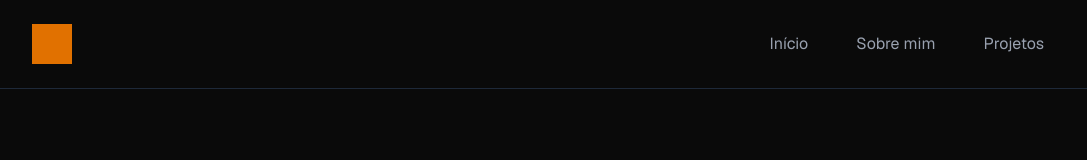
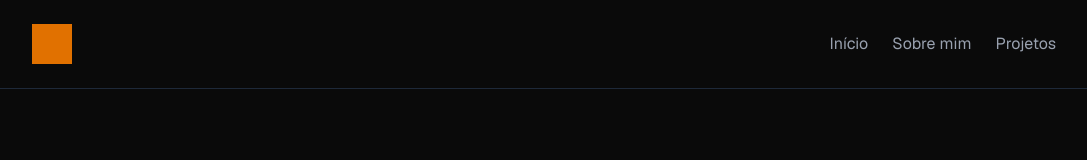
Before and after one commit to kassiodoug/portfolio, a React (Vite) app: page / in a window 1280 px wide. Shown: the top 160 px of the page, without its empty margins (96-1183 px from the left). Built offline with nearby package versions, Linux system fonts and the light colour scheme.

Commit message:
feat: Responsividade para header

```diff
--- a/src/components/header.tsx
+++ b/src/components/header.tsx
@@ -1,5 +1,6 @@
 import { useState } from "react";
 import Navbar from "./navbar";
+import NavLinks from "./nav-links";
 
 export default function Header() {
   const [isMenuOpen, setIsMenuOpen] = useState(false);
@@ -9,34 +10,19 @@ export default function Header() {
   };
 
   return (
-    <header className="m-auto flex items-center justify-between gap-6 border-b border-gray-800 px-8 py-6 md:px-32">
+    <header className="m-auto flex items-center justify-between gap-6 border-b border-gray-800 px-8 py-6 lg:px-32">
       <section className="h-10 w-10 bg-amber-600"></section>
       <Navbar />
       <button
-        className="h-10 w-10 bg-amber-600 md:hidden"
+        className="h-10 w-10 bg-amber-600 lg:hidden"
         onClick={toggleMenu}
       ></button>
       {isMenuOpen && (
         <ul
-          className={`absolute top-24 left-0 flex h-[calc(100vh-6rem)] w-full transform flex-col items-center bg-[rgb(10,10,10)] p-0 text-lg transition-transform delay-700 md:hidden ${isMenuOpen ? "opacity-100" : "opacity-0"}`}
+          className={`absolute top-24 left-0 flex h-[calc(100vh-6rem)] w-full transform flex-col items-center bg-[rgb(10,10,10)] p-0 text-lg text-gray-400 transition-transform lg:hidden ${isMenuOpen ? "opacity-100" : "opacity-0"}`}
           style={{ transition: "transform 0.3s ease, opacity 0.3s ease" }}
         >
-          <li className="w-full px-6 py-2">
-            <a
-              className="w-full p-3 transition-all hover:text-slate-400"
-              href="#"
-            >
-              Início
-            </a>
-          </li>
-          <li className="w-full px-6 py-2">
-            <a
-              className="w-full p-3 transition-all hover:text-slate-400"
-              href="#"
-            >
-              Sobre
-            </a>
-          </li>
+          <NavLinks />
         </ul>
       )}
     </header>
--- /dev/null
+++ b/src/components/nav-links.tsx
@@ -0,0 +1,27 @@
+const links = [
+  { name: "Início", href: "/" },
+  {
+    name: "Sobre mim",
+    href: "#aboutme",
+  },
+  { name: "Projetos", href: "#projects" },
+];
+
+export default function NavLinks() {
+  return (
+    <>
+      {links.map((link) => {
+        return (
+          <li key={link.name} className="w-full lg:w-fit">
+            <a
+              href={link.href}
+              className="block w-full px-9 py-3 transition-all hover:text-gray-200 lg:inline lg:w-fit lg:px-0"
+            >
+              {link.name}
+            </a>
+          </li>
+        );
+      })}
+    </>
+  );
+}
--- a/src/components/navbar.tsx
+++ b/src/components/navbar.tsx
@@ -1,22 +1,10 @@
+import NavLinks from "./nav-links";
+
 export default function Navbar() {
   return (
     <nav>
-      <ul className="hidden items-center gap-6 text-base text-gray-400 transition-all delay-700 duration-700 md:flex">
-        <li>
-          <a className="p-3 transition-all hover:text-gray-200" href="#">
-            Início
-          </a>
-        </li>
-        <li>
-          <a className="p-3 transition-all hover:text-gray-200" href="#">
-            Sobre mim
-          </a>
-        </li>
-        <li>
-          <a className="p-3 transition-all hover:text-gray-200" href="#">
-            Projetos
-          </a>
-        </li>
+      <ul className="hidden items-center gap-6 text-base text-gray-400 transition-all delay-700 duration-700 lg:flex">
+        <NavLinks />
       </ul>
     </nav>
   );
```
